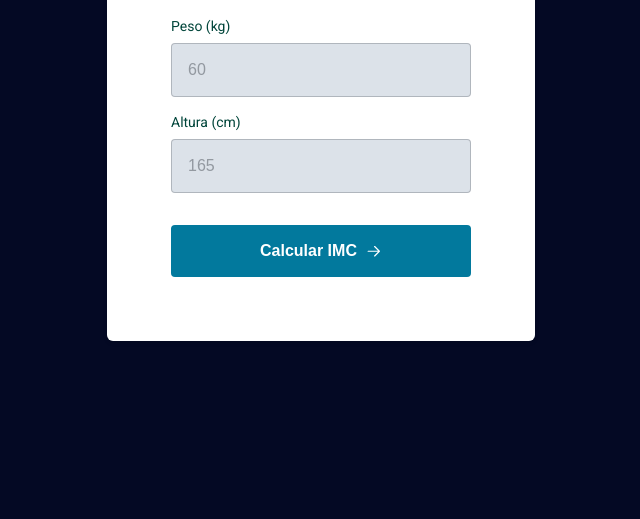
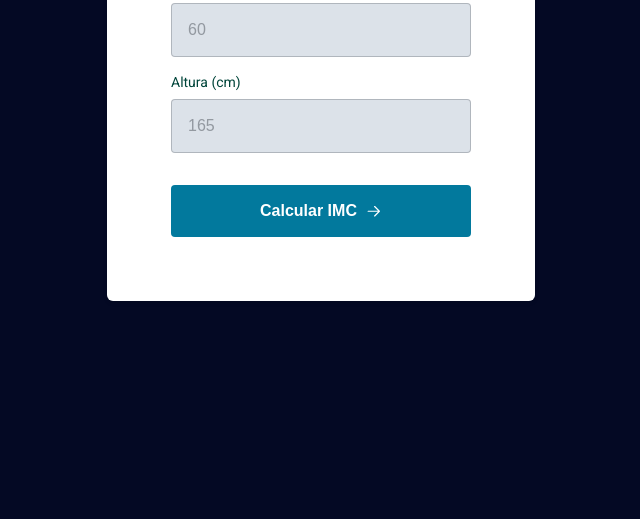
Before and after one commit to Tramas3030/calculadora-de-imc, a plain HTML site: page index.html in a window 1280 px wide. Shown: the part 281-800 px from the top of the page, without its empty margins (319-959 px from the left). Drawn offline with Linux system fonts and the light colour scheme.

Commit message:
Update style.css

```diff
--- a/style.css
+++ b/style.css
@@ -27,6 +27,8 @@
 body {
     font-family: 'Roboto', sans-serif;
     background-color: #040924;
+
+    ovweflow: hidden;
 }
 
 body, input, button {
@@ -38,6 +40,10 @@ body, input, button {
     height: 100vh;
     display: grid;
     place-content: center;
+}
+
+main {
+    margin-top: -8rem;
 }
 
 .card {
```
